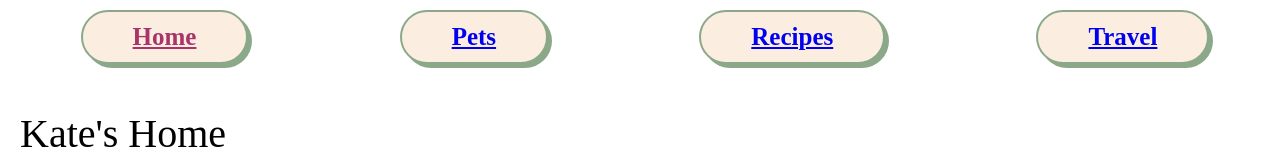
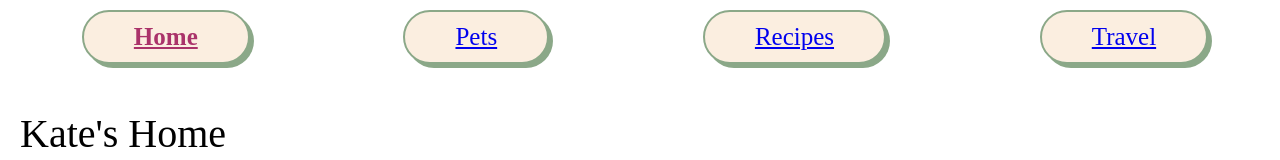
Before and after one commit to katechung22/ccp_tablet_w24, a plain HTML site: page index.html in a window 1280 px wide. Shown: the top 160 px of the page. Drawn offline with Linux system fonts and the light colour scheme.

Commit message:
Add files via upload

```diff
--- a/css/style.css
+++ b/css/style.css
@@ -436,28 +436,14 @@ img {
         margin-bottom: 80px;
     }
     .button {
-        background-color: #fbeee0;
-        border: 2px solid #8ba888;
-        border-radius: 30px;
-        box-shadow: #8ba888 4px 4px 0 0;
-        color: #422800;
-        cursor: pointer;
-        display: inline-block;
-        font-weight: 600;
         font-size: 25px;
         padding: 0 50px;
-        line-height: 50px;
-        text-align: center;
-        text-decoration: none;
-        user-select: none;
-        -webkit-user-select: none;
-        touch-action: manipulation;
         margin-bottom: 20px;
         margin-left: 10px;
     }
 
     .button:hover {
         border: 4px solid #8ba888;
-        background-color: #FFB6C1;
+        background-color: #5C4033;
     }
   }
```
